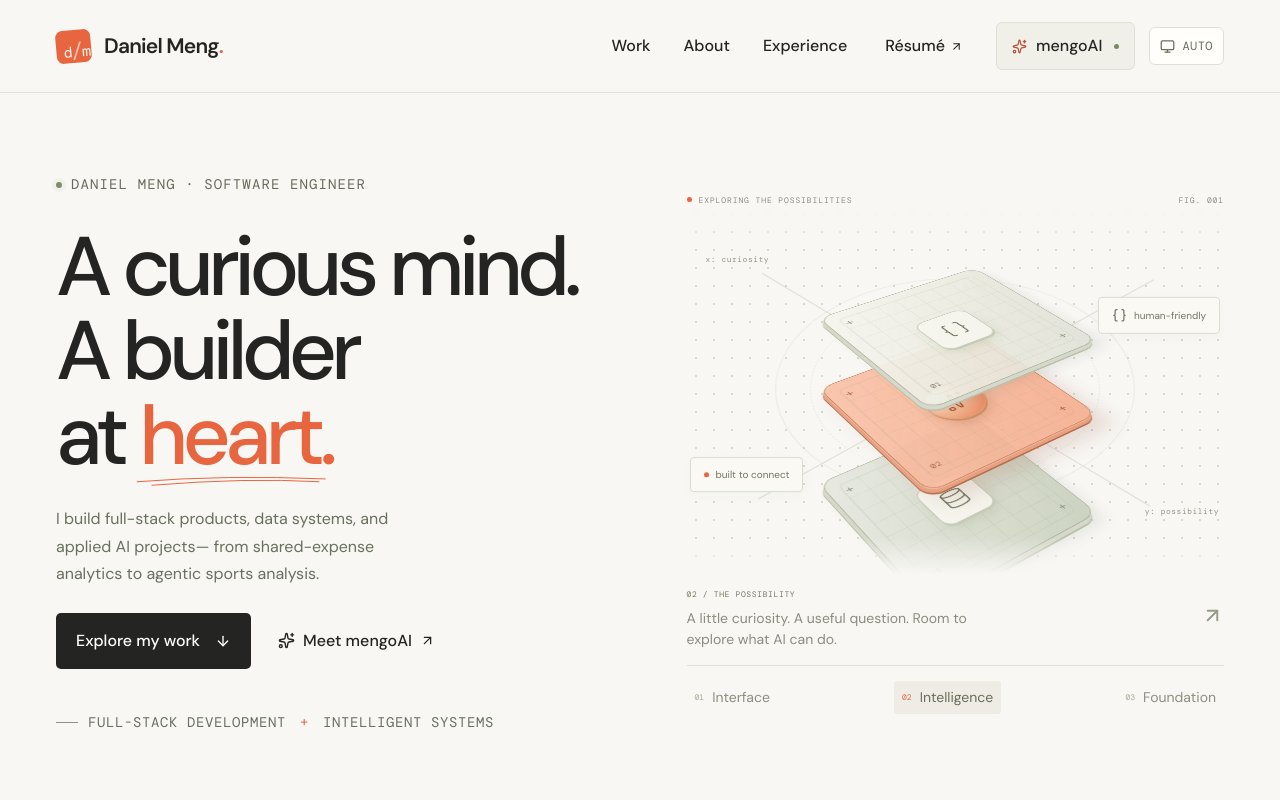
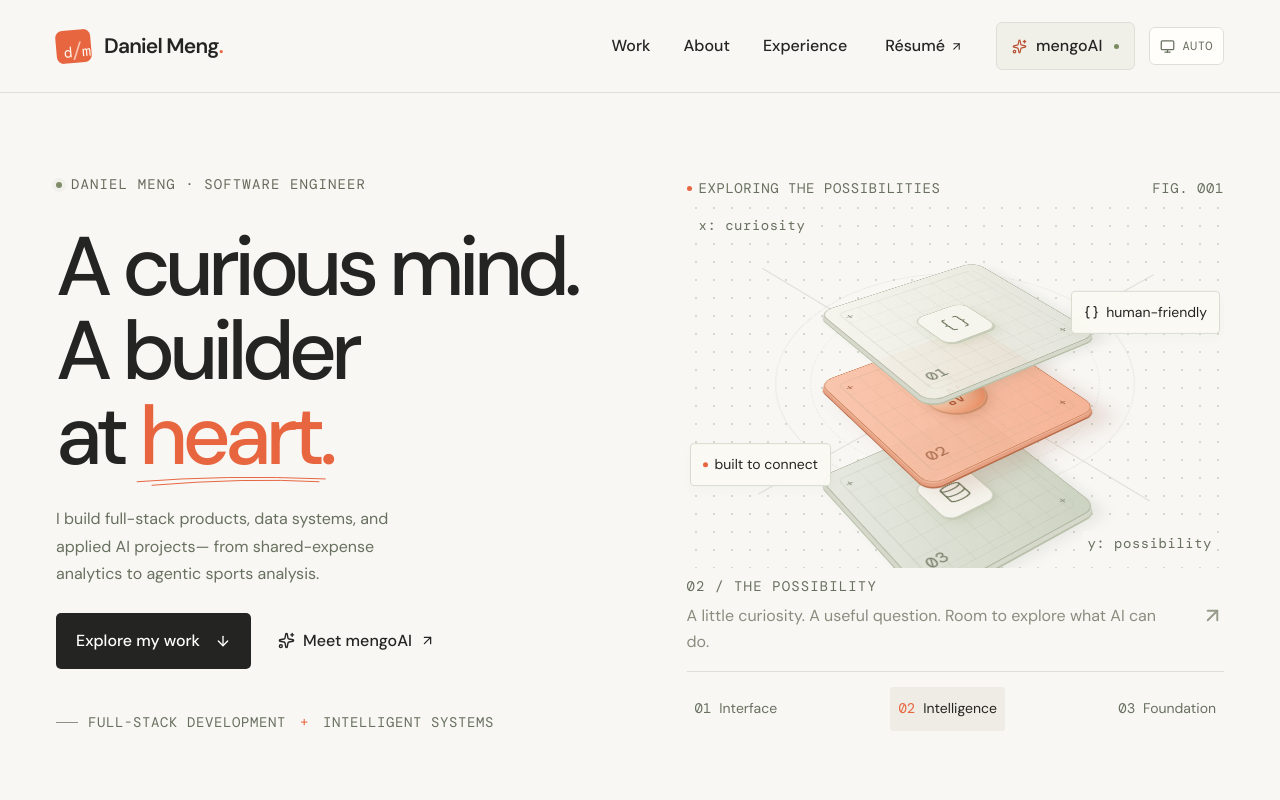
Before and after one commit to danmengo/portfolio-website, a React (Vite) app: page / in a window 1280 px wide. Shown: the top 800 px of the page. Built offline with nearby package versions, Linux system fonts and the light colour scheme.

Commit message:
fix: enlarge landing diagram labels and improve contrast

```diff
--- a/src/styles.css
+++ b/src/styles.css
@@ -4145,3 +4145,34 @@ h2 {
   .ticker-content > span:first-child { font-size: 14px; }
   .ticker-content > span { white-space: normal; }
 }
+
+/* The landing illustration contains readable labels, not miniature UI text. */
+@media screen {
+  .stack-visual .visual-topline,
+  .stack-visual .coordinate,
+  .stack-visual .floating-label,
+  .stack-visual .visual-caption .eyebrow,
+  .stack-visual .layer-selector button,
+  .stack-visual .layer-selector button > span {
+    font-size: 14px;
+    line-height: 1.5;
+    color: var(--muted);
+  }
+  .stack-visual .visual-topline { flex-wrap: wrap; gap: 8px 16px; letter-spacing: 0.04em; }
+  .stack-visual .visual-topline > span:last-child { display: block; white-space: nowrap; }
+  .stack-visual .status-dot { flex-shrink: 0; }
+  .stack-visual .plane-index { font-size: 18px; font-weight: 600; }
+  .stack-visual .coordinate { display: block; }
+  .stack-visual .coordinate-top { top: 14px; left: 8px; }
+  .stack-visual .coordinate-bottom { bottom: 12px; right: 8px; }
+  .stack-visual .floating-label { padding: 10px 12px; color: var(--ink); }
+  .stack-visual .visual-caption p { font-size: 16px; line-height: 1.65; max-width: none; }
+  .stack-visual .layer-selector { flex-wrap: wrap; gap: 8px; }
+  .stack-visual .layer-selector button { min-height: 44px; padding: 8px; }
+  .stack-visual .layer-selector button.selected { color: var(--ink); }
+  .stack-visual .layer-selector button.selected > span { color: var(--accent); }
+}
+@media screen {
+  .stack-visual .stack-stage { mask-image: none; }
+  .stack-visual .coordinate { z-index: 5; padding: 2px 4px; background: var(--paper); }
+}
```
